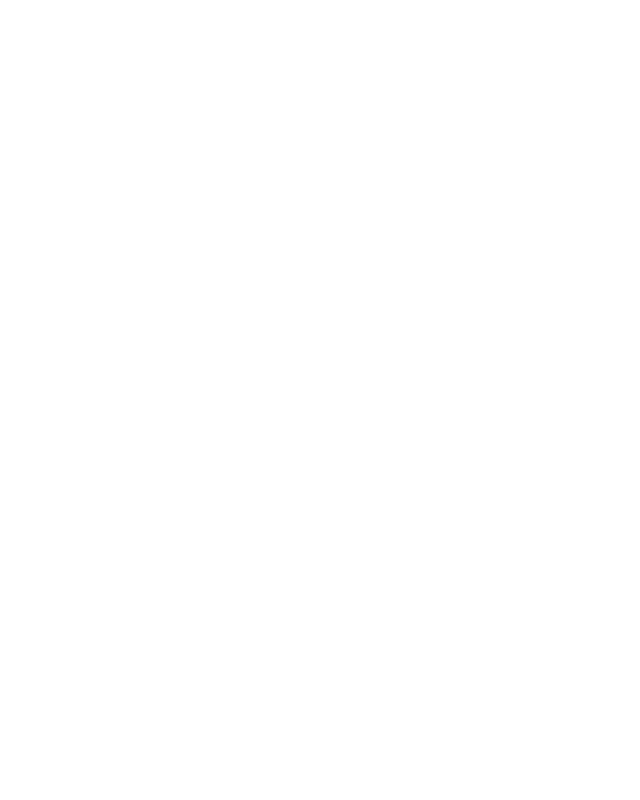
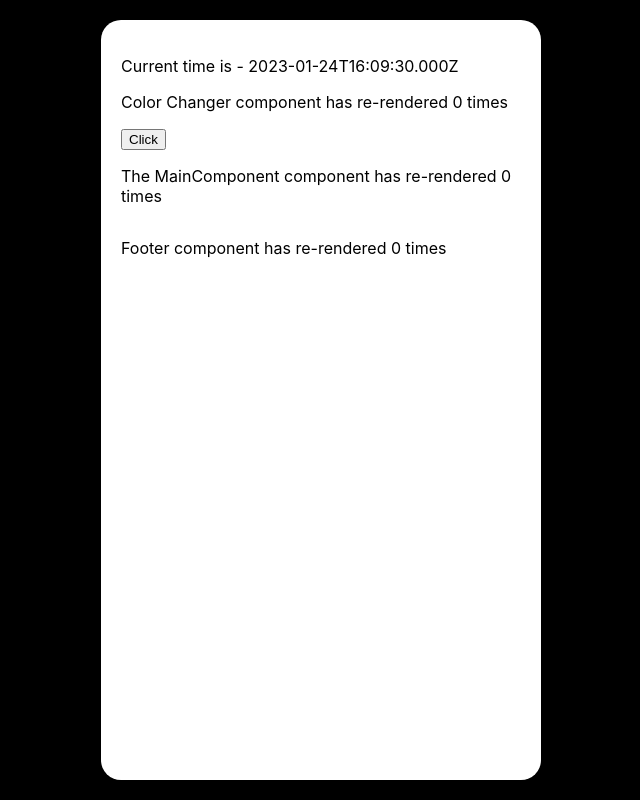
Before and after one commit to ahmedshibly/react-playground, a React (Create React App) app: page / in a window 1280 px wide. Shown: the whole page, without its empty margins (319-959 px from the left). Built offline with nearby package versions, Linux system fonts and the light colour scheme.

Commit message:
✨ feat: render example.

```diff
--- a/src/App.css
+++ b/src/App.css
@@ -1,5 +1,21 @@
+
+body{
+  background-color: black;
+  height: 100vh;
+  width: 100vw;
+  display: flex;
+  align-items: center;
+  justify-content: center;
+}
 .App {
-  text-align: center;
+  display: flex;
+  width: 50vh;
+  height: 90vh;
+  background: #fff;
+  padding: 20px;
+  display: flex;
+  flex-direction: column;
+  border-radius: 20px;
 }
 
 .App-logo {
--- a/src/App.js
+++ b/src/App.js
@@ -1,10 +1,12 @@
 import logo from './logo.svg';
 import './App.css';
+import { MainComponent } from './Components/MainComponent';
+import { Footer } from './Components/Footer';
 
 function App() {
   return (
     <div className="App">
-
+        <MainComponent/>
     </div>
   );
 }
--- /dev/null
+++ b/src/Components/Footer.js
@@ -0,0 +1,12 @@
+import * as React from "react";
+import { useRenderTimes } from "../Hooks/useRenderTimes";
+
+export function Footer() {
+
+    const count = useRenderTimes();
+    return (
+        <footer>
+            <p>Footer component has re-rendered {count} times</p>
+        </footer>
+    );
+}
--- /dev/null
+++ b/src/Components/MainComponent.js
@@ -0,0 +1,27 @@
+import * as React from "react";
+import { useRenderTimes } from "../Hooks/useRenderTimes";
+import { Footer } from "./Footer";
+import { TimeChanger } from "./TimeChanger";
+import { TimeChangerV2 } from "./TimeChangerV2";
+
+export function getCurrentTime() {
+	return new Date().toISOString();
+}
+
+function MainComponent() {
+	const [time, setTime] = React.useState(getCurrentTime());
+	const count = useRenderTimes();
+	return (
+		<>
+			<TimeChanger />
+			{/* <TimeChangerV2 time={time} setTime={setTime} /> */}
+
+			<main>
+				<p>The MainComponent component has re-rendered {count} times</p>
+			</main>
+			<Footer />
+		</>
+	);
+}
+
+export { MainComponent };
--- /dev/null
+++ b/src/Components/TimeChanger.js
@@ -0,0 +1,18 @@
+import * as React from "react";
+import { useRenderTimes } from "../Hooks/useRenderTimes";
+import { getCurrentTime } from "./MainComponent";
+
+export function TimeChanger() {
+    const [time, setTime] = React.useState(getCurrentTime);
+    const count = useRenderTimes();
+    const onClicked = ()=> {
+        setTime(getCurrentTime())
+    }
+    return (
+        <header>
+            <p>Current time is - {time} </p>
+            <p>Color Changer component has re-rendered {count} times</p>
+            <button onClick={onClicked}>Click</button>
+        </header>
+    );
+}
--- /dev/null
+++ b/src/Components/TimeChangerV2.js
@@ -0,0 +1,17 @@
+import * as React from "react";
+import { useRenderTimes } from "../Hooks/useRenderTimes";
+import { getCurrentTime } from "./MainComponent";
+
+export function TimeChangerV2({time, setTime}) {
+    const count = useRenderTimes();
+    const onClicked = ()=> {
+        setTime(getCurrentTime())
+    }
+    return (
+        <header>
+            <p>Current time is - {time} </p>
+            <p>Color Changer V2 component has re-rendered {count} times</p>
+            <button onClick={onClicked}>Click</button>
+        </header>
+    );
+}
--- /dev/null
+++ b/src/Hooks/useRenderTimes.js
@@ -0,0 +1,13 @@
+import * as React from 'react';
+
+function useRenderTimes() {
+  const renderRef = React.useRef(0);
+
+  React.useEffect(() => {
+    renderRef.current = renderRef.current + 1;
+  });
+
+  return renderRef.current;
+}
+
+export { useRenderTimes };
--- a/src/index.js
+++ b/src/index.js
@@ -6,9 +6,9 @@
 
 const root = ReactDOM.createRoot(document.getElementById('root'));
 root.render(
-  <React.StrictMode>
+  //<React.StrictMode>
     <App />
-  </React.StrictMode>
+  //</React.StrictMode>
 );
 
 // If you want to start measuring performance in your app, pass a function
```
